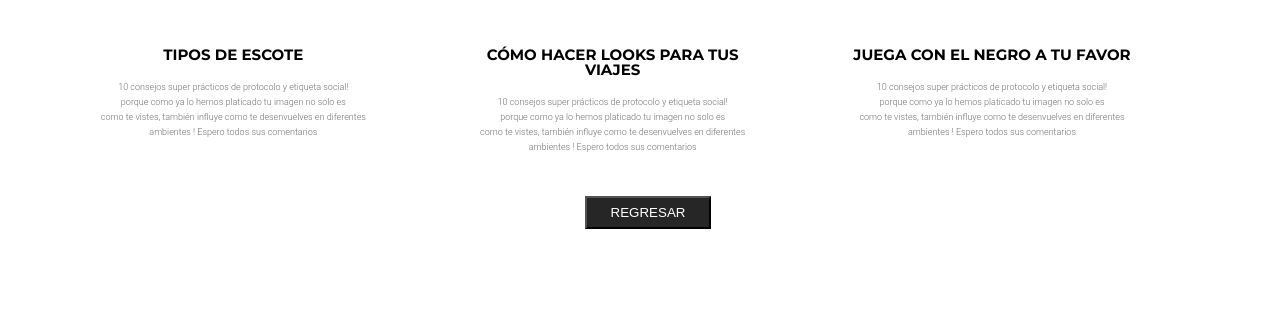
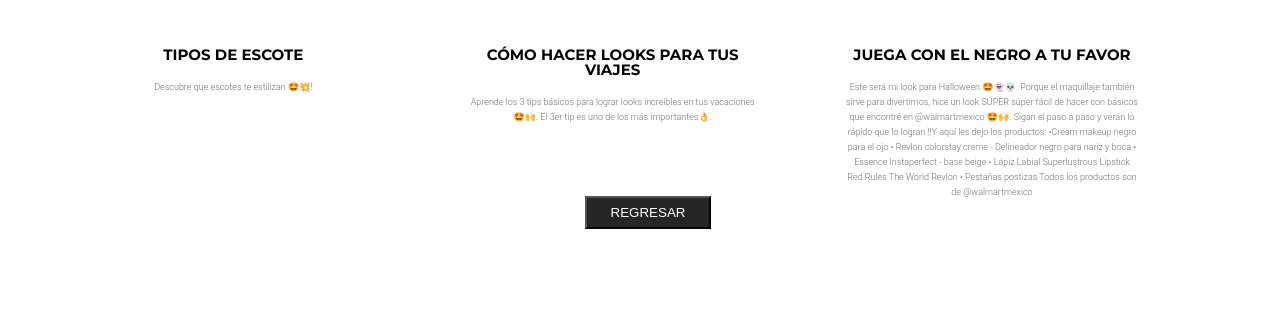
Before and after one commit to alancruzr/arps, a PHP site: page /screen5.html in a window 1280 px wide. Shown: the part 1023-1346 px from the top of the page. Run offline with PHP 8.4, Linux system fonts and the light colour scheme; some libraries are stand-ins or nearby versions.

Commit message:
changes in tips description

```diff
--- a/css/screen5.css
+++ b/css/screen5.css
@@ -491,7 +491,7 @@ font-weight: 300;
 }
 
 .box6{
-	background: url("https://i.imgur.com/87Cp55C.png");
+	background: url("https://i.imgur.com/wkzyw4S.png");
 }
 
 
--- a/screen5.html
+++ b/screen5.html
@@ -71,21 +71,24 @@
     </ul>
     <!--3 x 3 textos-->
     <ul class="textboxcontainer">
-      <li class="textbox1 "> 3 TIPS BÁSICOS PRA HACER TU MALETA <br> <br> <span class="complementotexto">10 consejos super prácticos de protocolo y etiqueta social! <br> porque como ya lo hemos platicado tu imagen no solo es <br> como te vistes, también influye como te desenvuelves en diferentes ambientes ! Espero todos sus comentarios </span> </li>
-      <li class="textbox2 "> PROTOCOLO SOCIAL Y ETIQUETA <br> <br> <span class="complementotexto">10 consejos super prácticos de protocolo y etiqueta social! <br> porque como ya lo hemos platicado tu imagen no solo es <br> como te vistes, también influye como te desenvuelves en diferentes ambientes ! Espero todos sus comentarios </span> </li>
-      <li class="textbox3 "> COMO PEINARTE CON TENAZA <br> <br> <span class="complementotexto">10 consejos super prácticos de protocolo y etiqueta social! <br> porque como ya lo hemos platicado tu imagen no solo es <br> como te vistes, también influye como te desenvuelves en diferentes ambientes ! Espero todos sus comentarios </span> </li> </li>
+      <li class="textbox1 "> 3 TIPS BÁSICOS PRA HACER TU MALETA <br> <br> <span class="complementotexto">Ahora sí!! Les comparto el video de cómo hacer maleta 🤩👏y les muestro 3 consejos que para mi son súper básicos a la hora de hacer mi maleta !! Porque siempre vemos unas fotos irreales y se que ustedes también pueden lograrlas !! Déjenme sus comentarios para ver en qué tema profundizamos más en otros videos de IGTV😍💖!! </span> </li>
+      <li class="textbox2 "> PROTOCOLO SOCIAL Y ETIQUETA <br> <br> <span class="complementotexto">10 consejos súper prácticos de protocolo y etiqueta social ! Porque como ya lo hemos platicado, tu imagen no solo es cómo te vistes, también influye con te desenvuelves en diferentes ambientes ! Espero todos sus comentarios 😍💖 </span> </li>
+      <li class="textbox3 "> COMO PEINARTE CON TENAZA <br> <br> <span class="complementotexto">Lo más importante es que consigan una tenaza que se adapte al tamaño de tu pelo y que mínimo tenga 190 grados de temperatura.
+Disfrútenlo y platíquenme que les pareció !! Se los hice con mucho cariñoooo💓💓😍🤩. </span> </li> </li>
     </ul>
     <!--3 x 3 s-->
     <ul class="container1" id="cont2">
       <li class="box4"> <a id="invisiblebox" target="_blank" href="https://www.instagram.com/tv/BlB5DLMHKE-/?igshid=6xfqzqqat0aw"></a> </li>
       <li class="box5"> <a id="invisiblebox" target="_blank" href="https://www.instagram.com/tv/BmhJXEfnbqo/?igshid=phwmbbkxx3h2"></a> </li>
-      <li class="box6"> <a id="invisiblebox" target="_blank" href="https://www.instagram.com/tv/B0EtS2-H-rs/?igshid=32rgipo1usyx"></a> </li>
+      <li class="box6"> <a id="invisiblebox" target="_blank" href="https://www.instagram.com/p/B3XWesUFj5h/"></a> </li>
     </ul>
     <!--3 x 3 textos-->
     <ul class="textboxcontainer">
-      <li class="textbox1 "> TIPOS DE ESCOTE <br> <br> <span class="complementotexto">10 consejos super prácticos de protocolo y etiqueta social! <br> porque como ya lo hemos platicado tu imagen no solo es <br> como te vistes, también influye como te desenvuelves en diferentes ambientes ! Espero todos sus comentarios </span> </li></li>
-      <li class="textbox2 "> CÓMO HACER LOOKS PARA TUS VIAJES <br> <br> <span class="complementotexto">10 consejos super prácticos de protocolo y etiqueta social! <br> porque como ya lo hemos platicado tu imagen no solo es <br> como te vistes, también influye como te desenvuelves en diferentes ambientes ! Espero todos sus comentarios </span> </li></li>
-      <li class="textbox3 ">JUEGA CON EL NEGRO A TU FAVOR <br> <br> <span class="complementotexto">10 consejos super prácticos de protocolo y etiqueta social! <br> porque como ya lo hemos platicado tu imagen no solo es <br> como te vistes, también influye como te desenvuelves en diferentes ambientes ! Espero todos sus comentarios </span> </li></li>
+      <li class="textbox1 "> TIPOS DE ESCOTE <br> <br> <span class="complementotexto">Descubre que escotes te estilizan 🤩💥! </span> </li></li>
+      <li class="textbox2 "> CÓMO HACER LOOKS PARA TUS VIAJES <br> <br> <span class="complementotexto">
+Aprende los 3 tips básicos para lograr looks increíbles en tus vacaciones 🤩🙌. El 3er tip es uno de los más importantes👌. </span> </li></li>
+      <li class="textbox3 ">JUEGA CON EL NEGRO A TU FAVOR <br> <br> <span class="complementotexto">Este será mi look para Halloween 🤩👻💀. Porque el maquillaje también sirve para divertirnos, hice un look SÚPER súper fácil de hacer con básicos que encontré en @walmartmexico 🤩🙌. Sigan el paso a paso y verán lo rápido que lo logran !!Y aquí les dejo los productos: •Cream makeup negro para el ojo • Revlon colorstay creme - Delineador negro para nariz y boca • Essence Instaperfect - base beige • Lápiz Labial Superlustrous Lipstick Red Rules The World Revlon • Pestañas postizas
+Todos los productos son de @walmartmexico </span> </li></li>
     </ul>
 
 
```
Also changed, not shown: assets/images/tip6.png, 1 other file.
